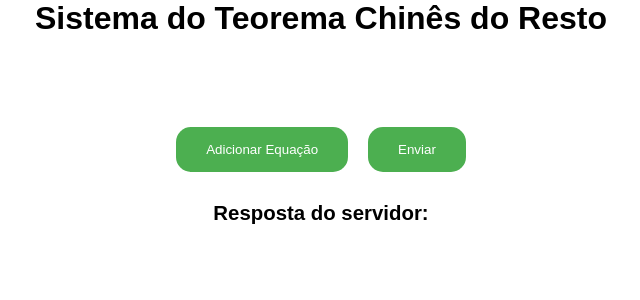
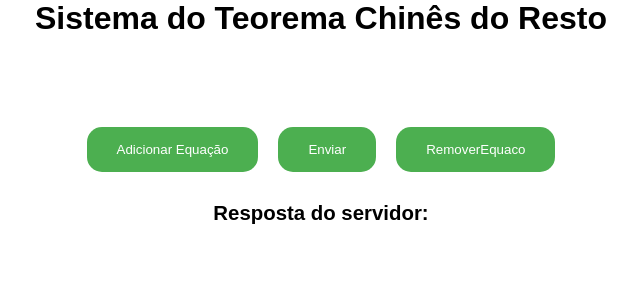
Before and after one commit to nicolaskayamori/projeto-fmcc2, a React (Vite) app in the folder frontfmcc2/: page / in a window 1280 px wide. Shown: the top 300 px of the page, without its empty margins (319-959 px from the left). Built offline with nearby package versions, Linux system fonts and the light colour scheme; a web font is replaced by a local one.

Commit message:
feat: implementei o botao de remover Equacao.

```diff
--- a/frontfmcc2/src/App.jsx
+++ b/frontfmcc2/src/App.jsx
@@ -10,6 +10,11 @@ function App() {
     setEquations([...equations, { left: '', right: 0, mod: 0 }]);
     setServerResponse('');
   };
+
+  const removeEquation = () => {
+      setEquations(equations.slice(0, -1));
+      setServerResponse('');
+      }
 
   // Função para atualizar uma equação específica com base no índice
   const updateEquation = (index, updatedData) => {
@@ -35,7 +40,7 @@ function App() {
         setServerResponse(data);
 
       } catch (error) {
-        console.error('Erro ao enviar requisição:', error);
+        setServerResponse('Erro ao enviar requisição (o servidor nao esta ligado)', error);
       }
   };
 
@@ -58,6 +63,7 @@ function App() {
           Adicionar Equação
         </button>
         <button onClick={resolveTeorema}>Enviar</button>
+        <button onClick={removeEquation}>RemoverEquaco</button>
       </div>
 
       <div className="resposta">
```
Also changed, not shown: 1 other file (tests, documents, lock files or other folders).
